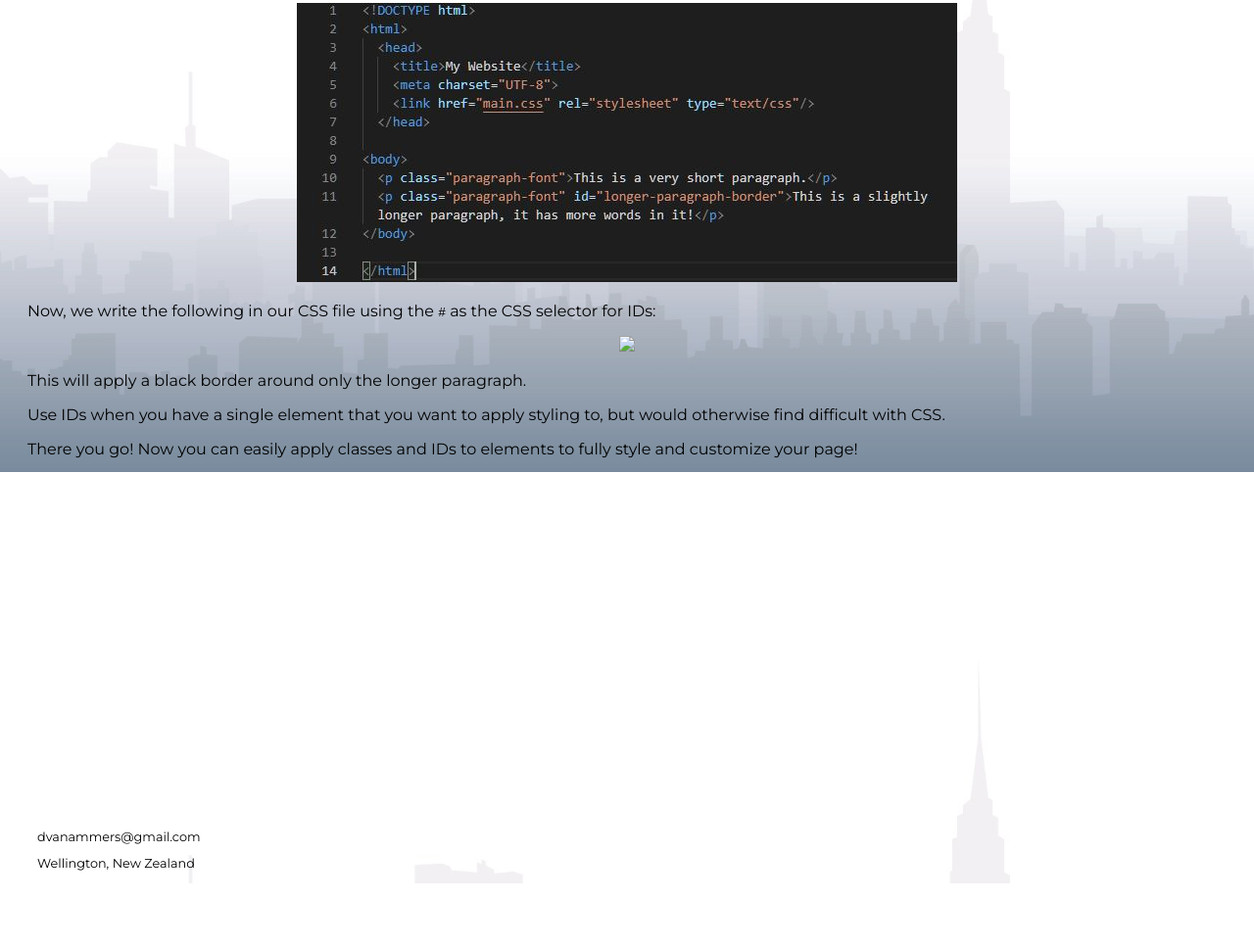
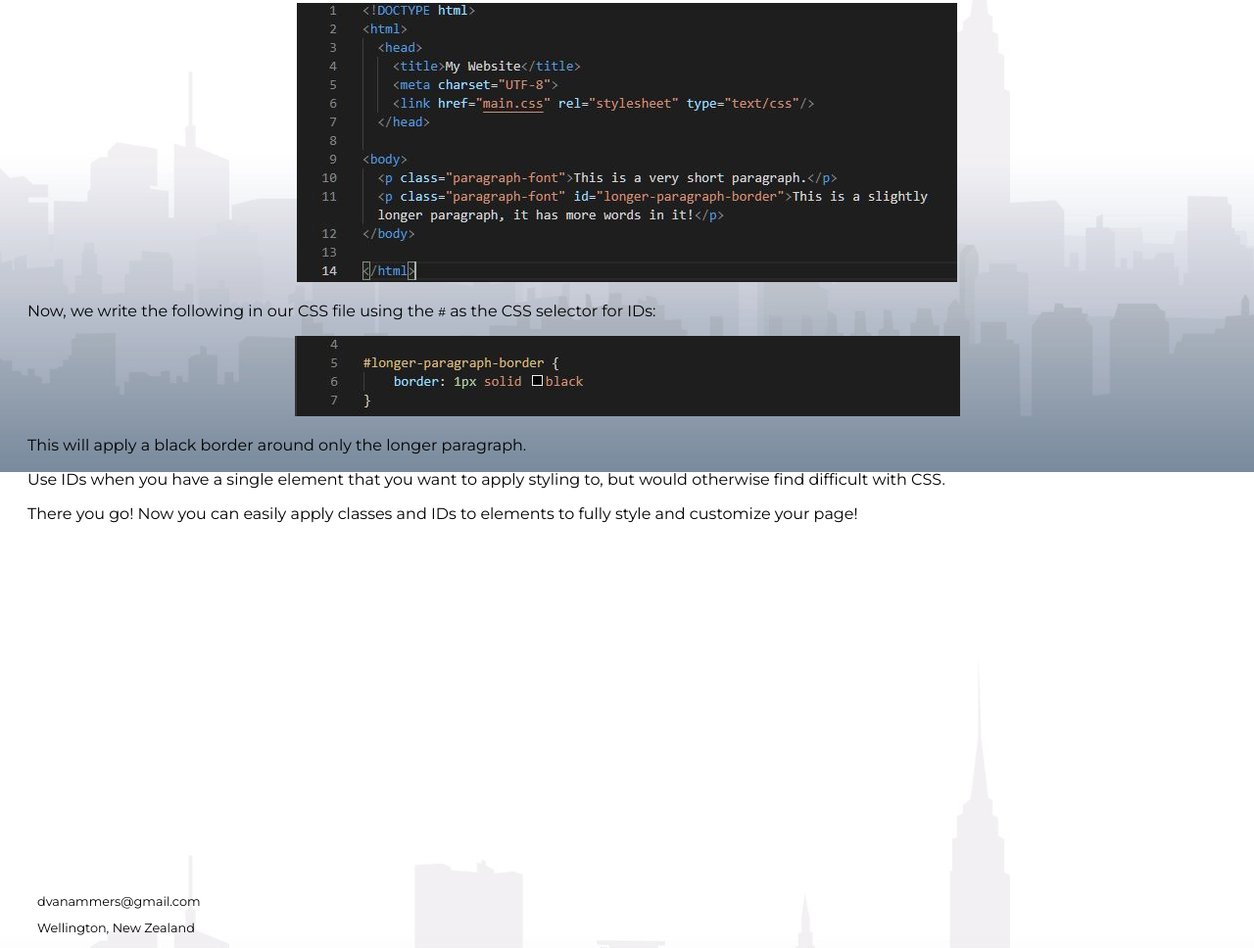
Before and after one commit to daniel-vanammers/daniel-vanammers.github.io, a plain HTML site: page sprint2-technical.html in a window 1280 px wide. Shown: the part 1118-2086 px from the top of the page at 98% size. Before the commit the page ends 2020 px from the top, so only its background shows below. Drawn offline with Linux system fonts and the light colour scheme.

Commit message:
forgot .jpg tag

```diff
--- a/sprint2-technical.html
+++ b/sprint2-technical.html
@@ -66,7 +66,7 @@
             </div>
 
             <div id="example-images">
-                <img src="id-example-css">
+                <img src="images/id-example-css.jpg">
             </div>
 
             <div class="content">
```
